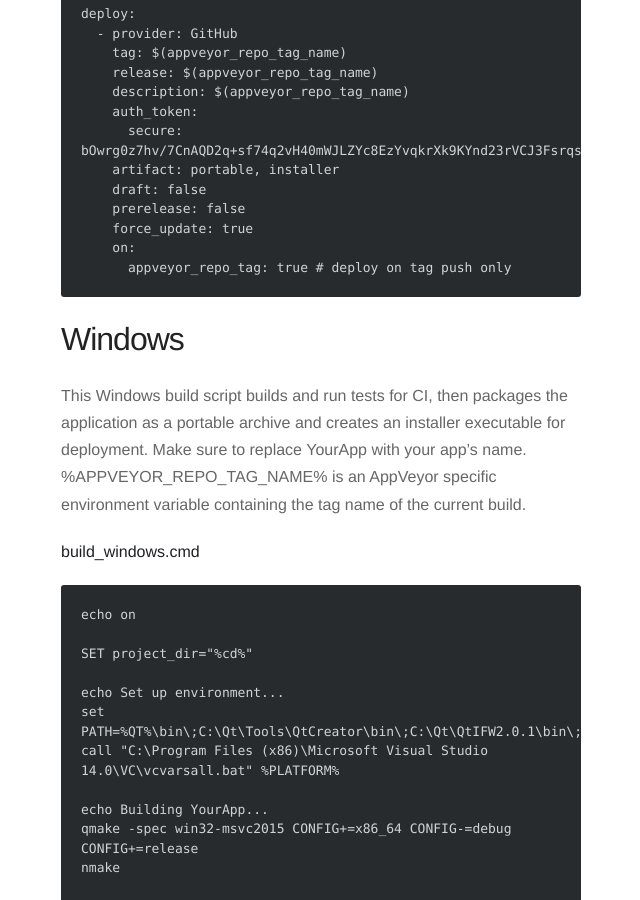
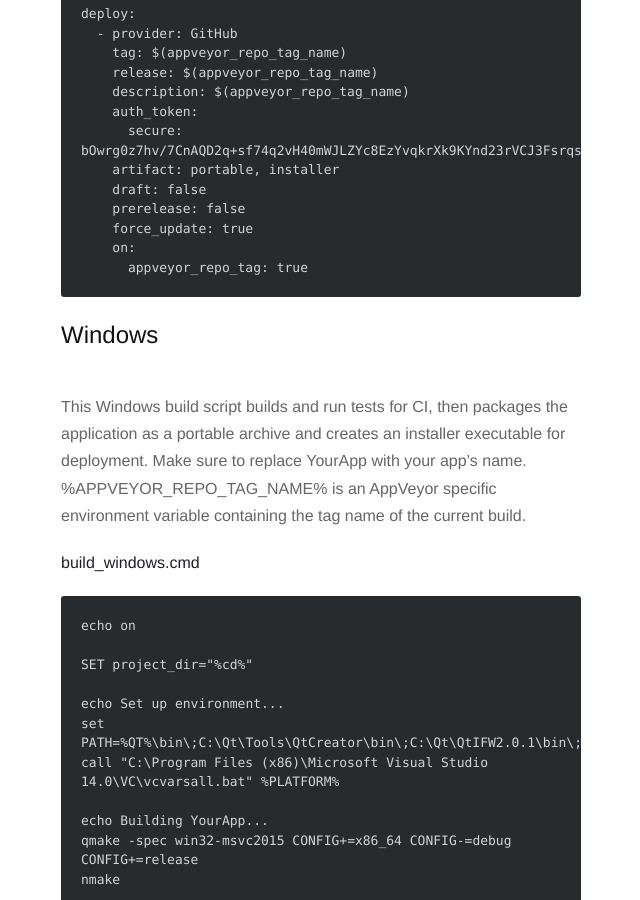
Before and after one commit to adolby/articles, a Jekyll site: the page built from _posts/2016-11-16-continuous-deployment-for-qt-applications.markdown, in a window 1280 px wide and 900 px high, scrolled down 12793 px. Shown: the whole window, without its empty margins (319-959 px from the left). Built offline with Jekyll 4.4.1, drawn with Linux system fonts in a browser that asks for light colours; nearby versions of some CDN libraries; comment, search, counter and statistics services are not loaded.

Commit message:
Fix more heading levels

```diff
--- a/_posts/2016-11-16-continuous-deployment-for-qt-applications.markdown
+++ b/_posts/2016-11-16-continuous-deployment-for-qt-applications.markdown
@@ -424,10 +424,10 @@
     prerelease: false
     force_update: true
     on:
-      appveyor_repo_tag: true # deploy on tag push only
+      appveyor_repo_tag: true
 {% endhighlight %}
 
-# Windows
+## Windows
 
 This Windows build script builds and run tests for CI, then packages the application as a portable archive and creates an installer executable for deployment. Make sure to replace YourApp with your app's name. %APPVEYOR_REPO_TAG_NAME% is an AppVeyor specific environment variable containing the tag name of the current build.
 
@@ -473,7 +473,7 @@
 binarycreator.exe --offline-only -c config\config.xml -p packages YourApp_%TAG_NAME%_windows_x86_64_installer.exe
 {% endhighlight %}
 
-## Conclusion
+# Conclusion
 
 I hope that these templates provide a good start for you to set up continuous deployment for your project!
 
```
